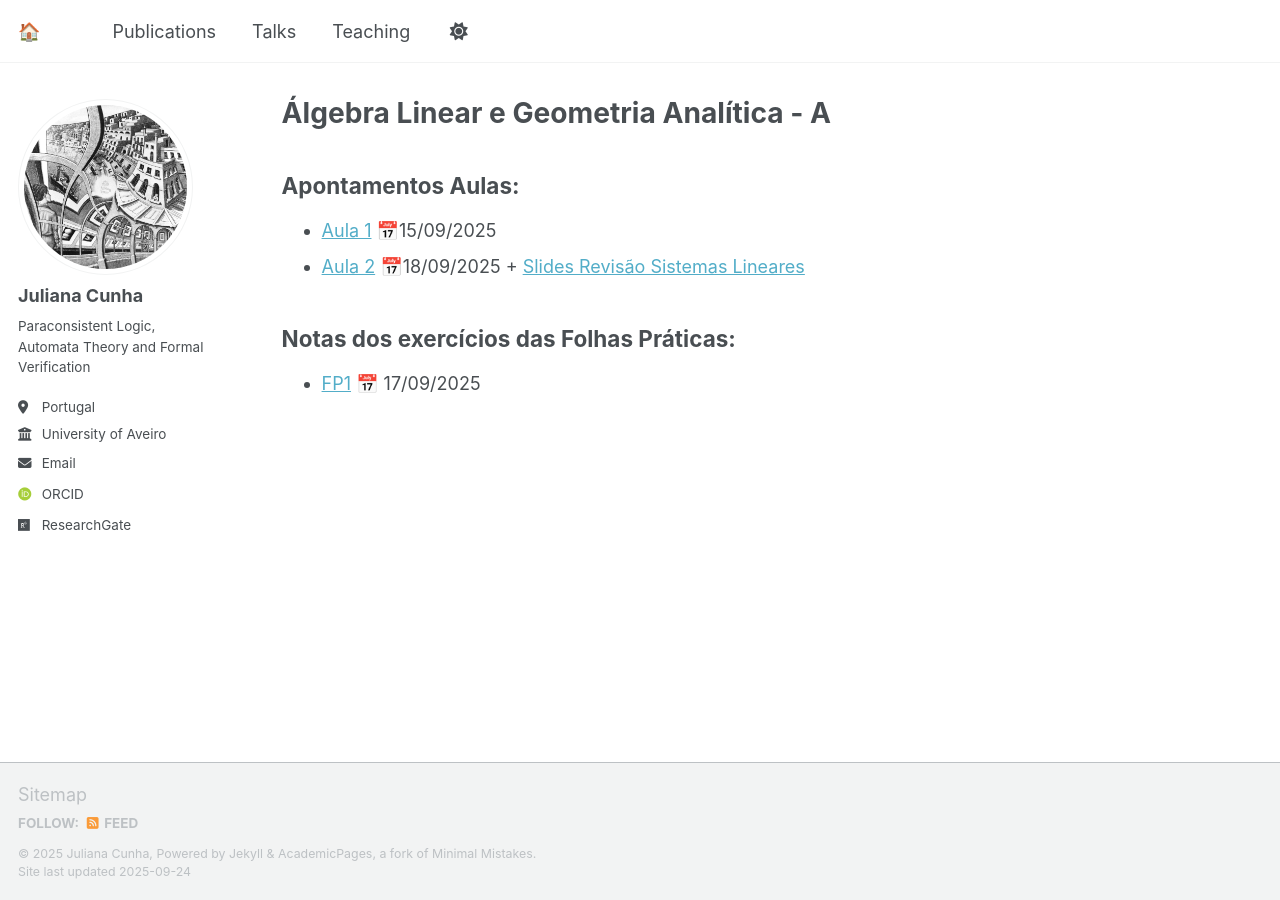
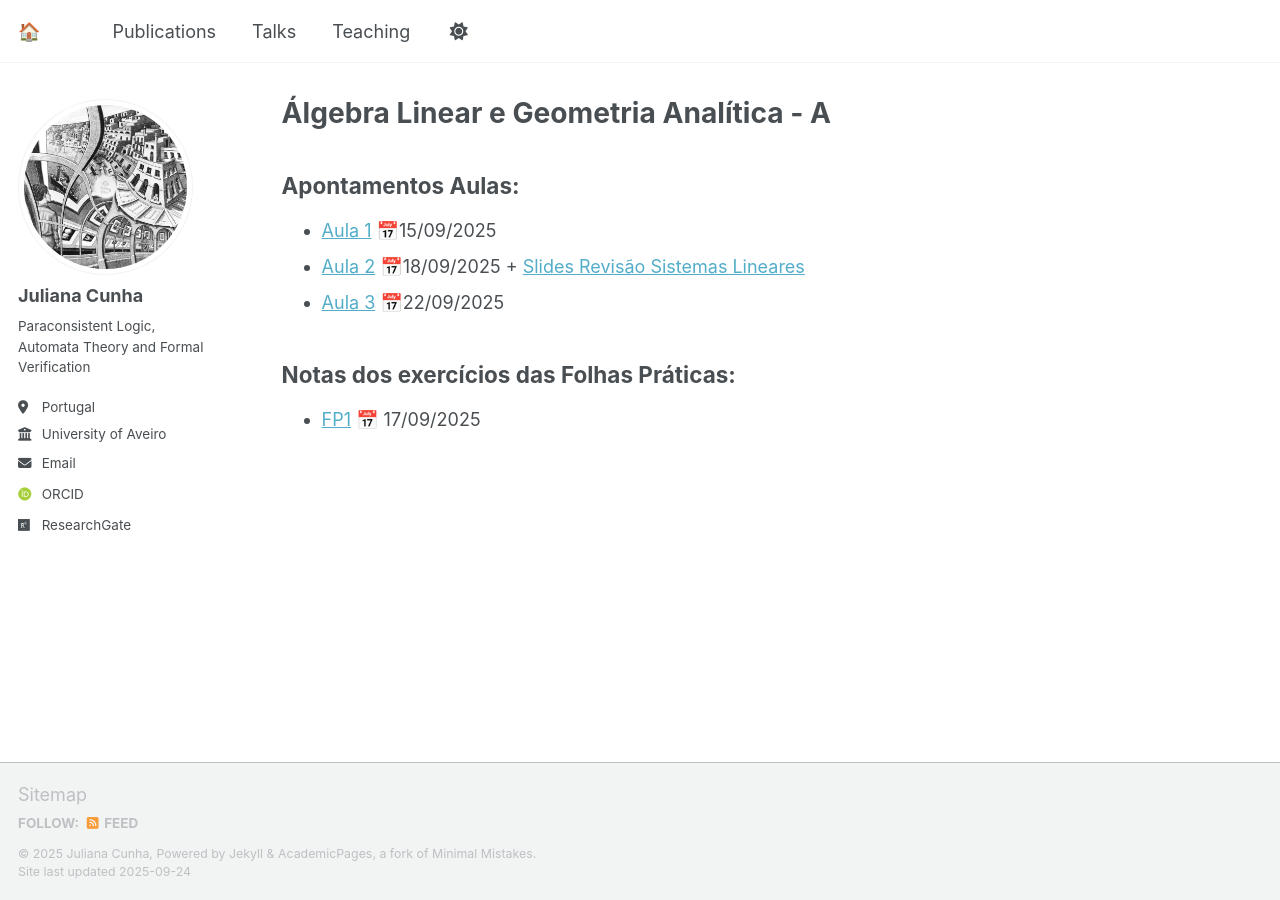
Before and after one commit to juliana-cunha/juliana-cunha.github.io, a Jekyll site: the page built from _pages/teaching.md, in a window 1280 px wide. Built offline with Jekyll 4.4.1, drawn with Linux system fonts in a browser that asks for light colours; some web fonts are replaced; a script that is not in the unit is left out.

Commit message:
Update teaching.md

```diff
--- a/_pages/teaching.md
+++ b/_pages/teaching.md
@@ -11,6 +11,7 @@ Apontamentos Aulas:
 ------
 - [Aula 1](https://juliana-cunha.github.io/files/Aula%201.pdf) 📅15/09/2025
 - [Aula 2](https://juliana-cunha.github.io/files/Aula%202.pdf) 📅18/09/2025  +  [Slides Revisão Sistemas Lineares](https://juliana-cunha.github.io/files/Revis%C3%A3o_sistemas_lineares.pdf)
+- [Aula 3](https://juliana-cunha.github.io/files/Aula%203.pdf) 📅22/09/2025
 
 Notas dos exercícios das Folhas Práticas:
 ------
```
